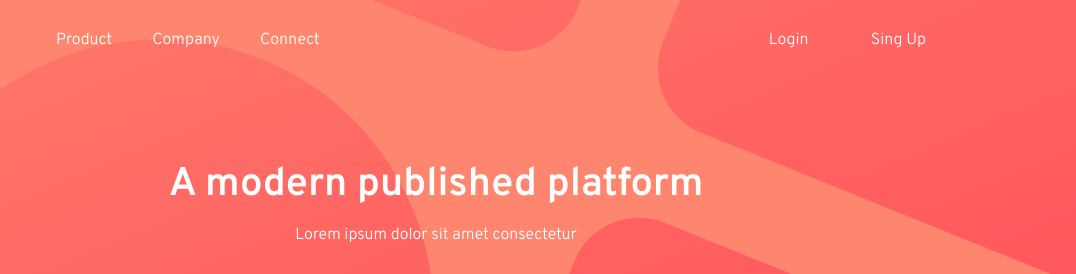
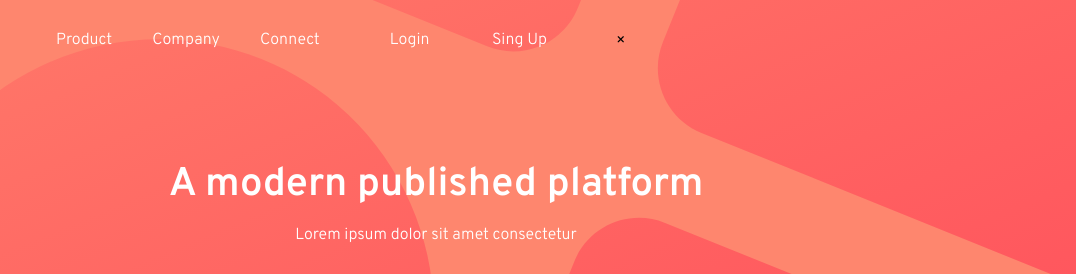
Before and after one commit to imansaadat/blogr-landing, a plain HTML site: page index.html in a window 1280 px wide. Shown: the top 274 px of the page, 204-1280 px from the left. Drawn offline with Linux system fonts and the light colour scheme.

Commit message:
header updated

```diff
--- a/index.html
+++ b/index.html
@@ -9,9 +9,11 @@
     <!--styles-->
     <link rel="icon" href="assets/images/favicon-32x32.png">
     <link rel="stylesheet" href="assets/styles/pages/index/index-style.css">
+     <!-- Font Awesome -->
+     <script src="https://kit.fontawesome.com/6b0afc0d8d.js" crossorigin="anonymous"></script>
 </head>
 <body>
-<!--section header-->
+<!-- header -->
 <header class="header">
     <div class="container">
         <nav class="main_nav flex">
@@ -22,13 +24,16 @@
                 <li><a href="#">Product</a></li>
                 <li><a href="#">Company</a></li>
                 <li><a href="#">Connect</a></li>
+                <li class="btns">
+                    <a href="#" class="btn login">Login</a>
+                    <a href="#" class="btn signup">Sing Up</a>
+                </li>
+                <li class="close">
+                   <i class="fas fa-times"></i>
+                </li>
             </ul>
-            <div class="btns">
-                <a href="#" class="btn login">Login</a>
-                <a href="#" class="btn signup">Sing Up</a>
-            </div>
             <div class="hamburger_menu">
-                <img src="assets/images/icon-hamburger.svg" alt="">
+                <i class="fas fa-bars"></i>
             </div>
         </nav>
         <div class="intro_content flex flex_column">
@@ -42,7 +47,7 @@
     </div>
 </header>
 <main>
-    <!--editor section-->
+    <!-- editor section -->
     <section class="editor_section">
         <h2 class="title">Designed for the future</h2>
         <div class="container">
@@ -90,7 +95,7 @@
             </div>
         </div>
     </section>
-    <!--feature section-->
+    <!-- feature section -->
     <section class="feature_section">
         <div class="container">
             <div class="content flex">
@@ -119,7 +124,7 @@
         </div>
     </section>
 </main>
-<!--footer-->
+<!-- footer -->
 <footer class="footer">
     <div class="container">
         <div class="footer_content">
```
